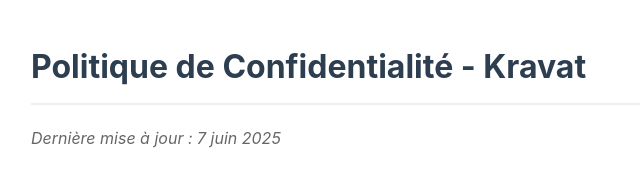
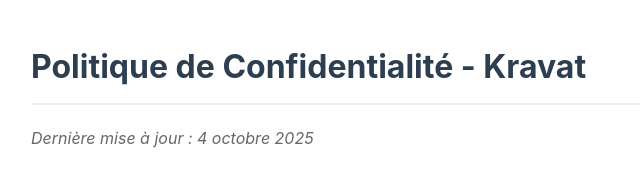
Before and after one commit to victor-bcq/KravatPrivacyPolicy, a plain HTML site: page index.html in a window 1280 px wide. Shown: the top 179 px of the page, 209-849 px from the left. Drawn offline with Linux system fonts and the light colour scheme.

Commit message:
Update index.html

```diff
--- a/index.html
+++ b/index.html
@@ -33,7 +33,7 @@
 </head>
 <body>
     <h1>Politique de Confidentialité - Kravat</h1>
-    <p class="date">Dernière mise à jour : 7 juin 2025</p>
+    <p class="date">Dernière mise à jour : 4 octobre 2025</p>
 
     <div class="section">
         <h2>Introduction</h2>
```
